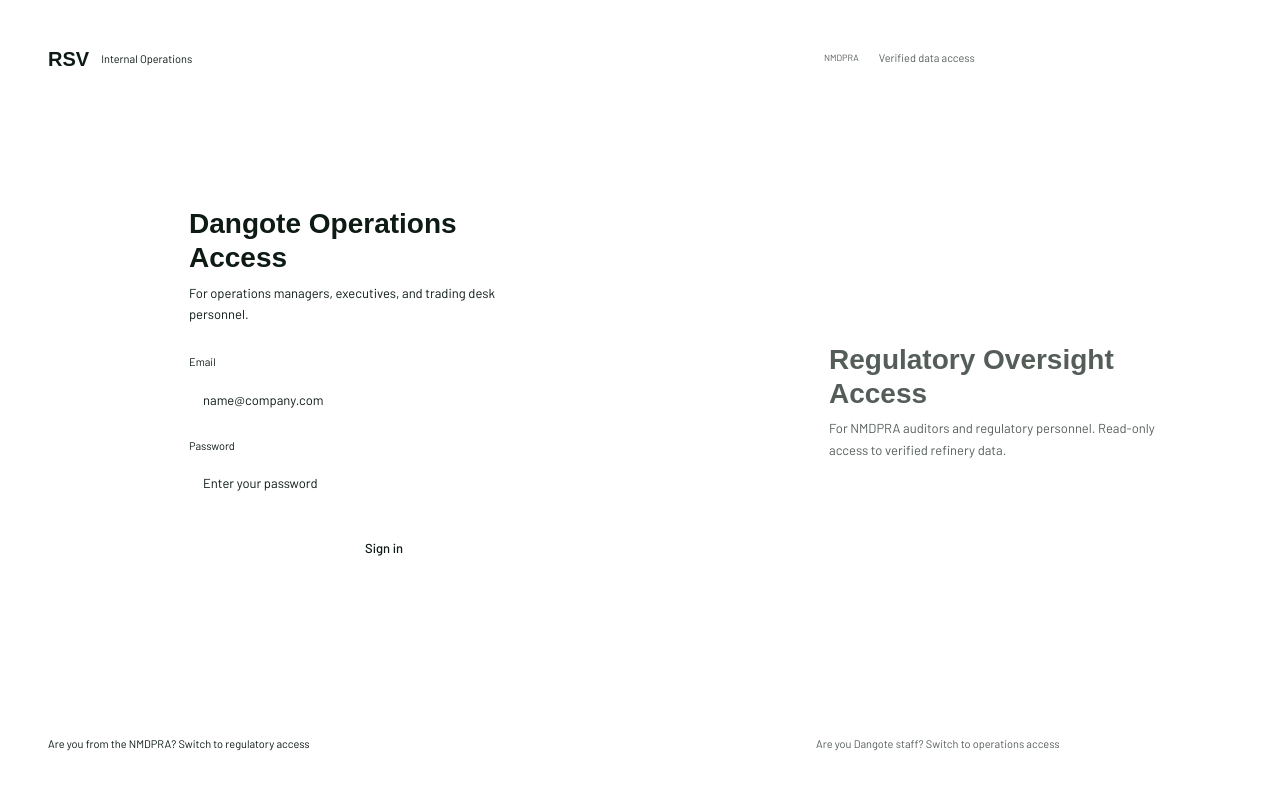
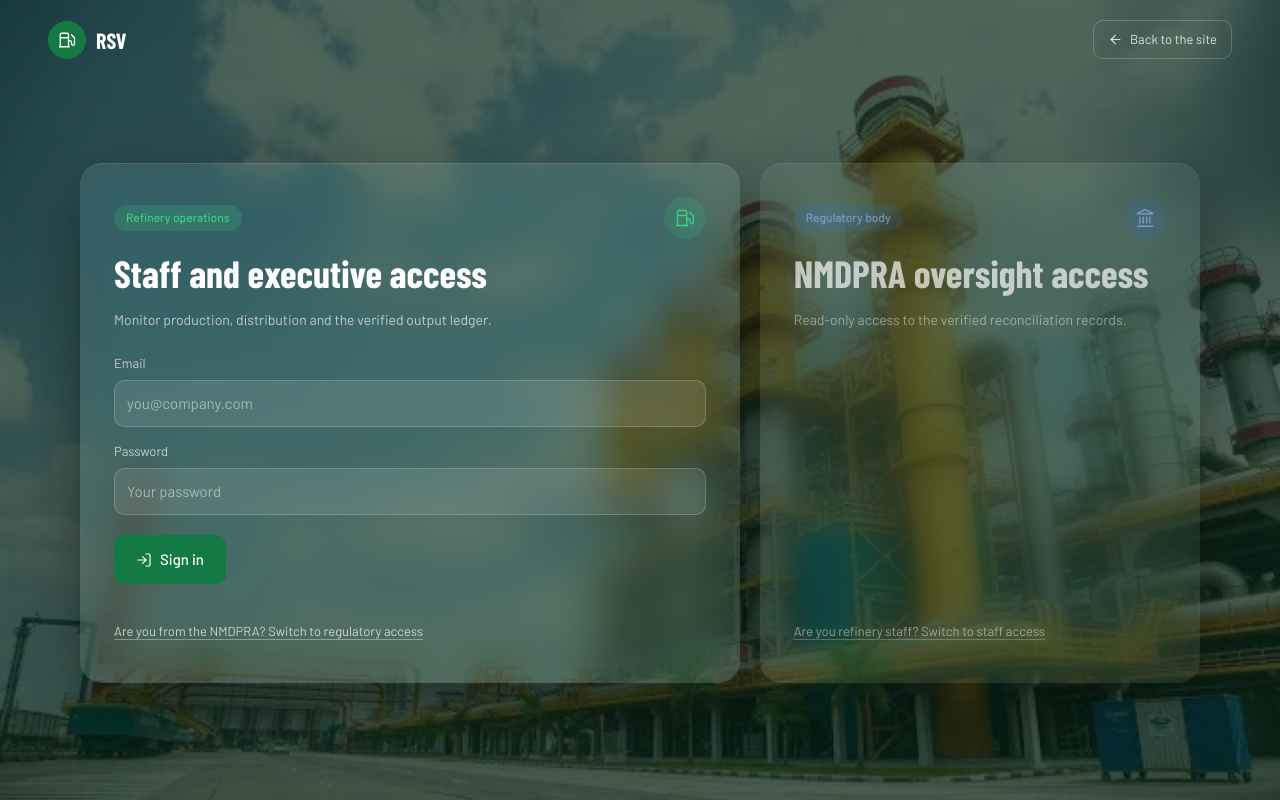
Before and after one commit to Mykelsown/RSV-project, a React (Vite) app in the folder client/: page /login in a window 1280 px wide. Built offline with nearby package versions, Linux system fonts and the light colour scheme.

Commit message:
feat: rebuild login page with dual glass panels

```diff
--- a/client/src/LoginPage.css
+++ b/client/src/LoginPage.css
@@ -1,39 +1,241 @@
-.login-page { display: flex; min-height: 100svh; overflow: hidden; background: var(--base); }
-.login-home { display: none; }
-.login-panel { position: relative; display: flex; flex: 0 0 40%; flex-direction: column; justify-content: space-between; min-width: 0; padding: 48px; overflow: hidden; opacity: .7; transition: flex-basis .4s cubic-bezier(.4, 0, .2, 1), opacity .3s ease; }
-.login-panel::before { position: absolute; inset: 0; content: ''; pointer-events: none; opacity: .12; background: repeating-linear-gradient(135deg, transparent 0 8px, rgba(255, 255, 255, .13) 8px 9px, transparent 9px 18px); }
-.login-panel > * { position: relative; }
-.login-panel--operations { background: var(--wine-deep); }
-.login-panel--regulatory { background: var(--blue-deep); }
-.login-panel--active { flex-basis: 60%; opacity: 1; }
-.login-panel-top { display: flex; align-items: center; gap: 12px; color: var(--blue-bright); font-size: 11px; }
-.login-brand { color: var(--text); font: 700 20px 'Syne', sans-serif; text-decoration: none; }
-.regulatory-badge { border: 1px solid var(--border-blue); border-radius: 4px; padding: 3px 8px; color: var(--blue-bright); font-size: 9px; }
-.login-panel-content { width: min(100%, 390px); margin: auto; }
-.login-panel-content h1 { max-width: 330px; color: var(--text); font: 700 28px/1.2 'Syne', sans-serif; }
-.login-panel-content > p { max-width: 360px; margin-top: 8px; color: var(--text-muted); font-size: 13px; font-weight: 300; line-height: 1.65; }
-.login-form { display: grid; grid-template-rows: 0fr; opacity: 0; pointer-events: none; transition: opacity .3s ease, grid-template-rows .3s ease; }
-.login-form fieldset { min-height: 0; overflow: hidden; border: 0; }
-.login-panel--active .login-form { grid-template-rows: 1fr; margin-top: 28px; opacity: 1; pointer-events: all; }
-.login-form fieldset { display: flex; flex-direction: column; gap: 15px; }
-.login-form label { display: flex; flex-direction: column; gap: 7px; color: var(--text-muted); font-size: 11px; }
-.login-form input { width: 100%; border: 1px solid var(--border); border-radius: 8px; outline: none; padding: 11px 14px; background: rgba(255, 255, 255, .05); color: var(--text); font-size: 13px; transition: border-color .2s ease; }
-.login-form input::placeholder { color: var(--text-faint); }
-.login-panel--operations .login-form input:focus { border-color: var(--wine); }
-.login-panel--regulatory .login-form input:focus { border-color: var(--blue); }
-.login-submit { width: 100%; margin-top: 6px; border: 0; border-radius: 8px; padding: 11px; background: var(--wine); color: var(--text); font-size: 13px; font-weight: 500; transition: background .2s ease; }
-.login-submit:hover { background: var(--wine-mid); }
-.login-panel--regulatory .login-submit { background: var(--blue); }
-.login-panel--regulatory .login-submit:hover { background: var(--blue-mid); }
-.login-error { min-height: 14px; color: rgba(200, 34, 58, .95); font-size: 11px; }
-.login-switch { align-self: flex-start; border: 0; background: transparent; color: var(--blue-bright); text-align: left; font-size: 11px; line-height: 1.5; }
-.login-switch:hover { text-decoration: underline; }
-@media (max-width: 760px) {
-  .login-page { min-height: 100svh; flex-direction: column; overflow-y: auto; }
-  .login-panel { flex: 0 0 auto; min-height: 40svh; padding: 26px 24px; transition: min-height .4s cubic-bezier(.4, 0, .2, 1), opacity .3s ease; }
-  .login-panel--active { min-height: 60svh; order: -1; }
-  .login-panel--receded { order: 1; }
-  .login-panel-content { width: min(100%, 460px); margin: 34px 0; }
-  .login-panel-content h1 { font-size: 25px; }
-  .login-switch { max-width: 100%; }
+/* Frontend Redesign V3: login page */
+.login-page {
+  position: relative;
+  min-height: 100svh;
+  display: flex;
+  flex-direction: column;
+  padding: 20px clamp(14px, 4vw, 48px) 40px;
+  overflow-x: hidden;
+  background: var(--green-900); /* fallback if the photo is missing */
+  color: var(--white);
 }
+
+.login-page__bg, .login-page__overlay { position: absolute; inset: 0; }
+
+.login-page__bg img {
+  width: 100%;
+  height: 100%;
+  object-fit: cover;
+}
+
+.login-page__overlay { background: rgba(7, 37, 22, 0.7); }
+
+.login-page__top {
+  position: relative;
+  z-index: 1;
+  display: flex;
+  align-items: center;
+  justify-content: space-between;
+  margin-bottom: 26px;
+}
+
+.login-page__brand {
+  display: inline-flex;
+  align-items: center;
+  gap: 10px;
+  color: var(--white);
+  text-decoration: none;
+  font-family: 'Barlow Condensed', sans-serif;
+  font-weight: 700;
+  font-size: 22px;
+}
+
+.login-page__back {
+  display: inline-flex;
+  align-items: center;
+  gap: 7px;
+  padding: 8px 14px;
+  border-radius: 10px;
+  border: 1px solid rgba(255, 255, 255, 0.2);
+  color: rgba(255, 255, 255, 0.82);
+  font-size: 13px;
+  text-decoration: none;
+  transition: border-color var(--dur-hover) var(--ease-out), color var(--dur-hover) var(--ease-out), background-color var(--dur-hover) var(--ease-out);
+}
+
+.login-page__back:hover {
+  border-color: rgba(255, 255, 255, 0.4);
+  background: rgba(255, 255, 255, 0.08);
+  color: var(--white);
+}
+
+.login-panels {
+  position: relative;
+  z-index: 1;
+  display: flex;
+  gap: clamp(12px, 1.6vw, 20px);
+  width: min(1120px, 100%);
+  margin: auto;
+}
+
+.login-panels::after { content: none; }
+
+/* Panels: dominant 60% / receded 40% with a width transition */
+.login-panel {
+  flex: 1 1 40%;
+  min-width: 0;
+  min-height: 520px;
+  border-radius: 22px;
+  padding: clamp(20px, 3vw, 34px);
+  display: flex;
+  flex-direction: column;
+  gap: 14px;
+  background: rgba(7, 37, 22, 0.55); /* solid fallback */
+  box-shadow: 0 30px 60px rgba(2, 12, 7, 0.5), inset 0 1px 0 rgba(255, 255, 255, 0.12);
+  transition: flex-basis 450ms var(--ease-out), opacity 320ms var(--ease-out), box-shadow 320ms var(--ease-out);
+}
+
+@supports (backdrop-filter: blur(18px)) or (-webkit-backdrop-filter: blur(18px)) {
+  .login-panel {
+    background: var(--glass);
+    -webkit-backdrop-filter: blur(18px) saturate(140%);
+    backdrop-filter: blur(18px) saturate(140%);
+  }
+}
+
+.login-panel.is-dominant { flex-basis: 60%; opacity: 1; }
+
+.login-panel.is-receded { opacity: 0.7; }
+
+.login-panel__head {
+  display: flex;
+  align-items: center;
+  justify-content: space-between;
+  gap: 12px;
+}
+
+.login-panel__badge {
+  padding: 3px 12px;
+  border-radius: 999px;
+  font-size: 12px;
+  font-weight: 500;
+}
+
+.login-panel__badge--green {
+  background: rgba(60, 207, 130, 0.18);
+  color: var(--green-400);
+}
+
+.login-panel__badge--blue {
+  background: rgba(47, 124, 240, 0.2);
+  color: var(--blue-300);
+}
+
+.login-panel__mark {
+  display: inline-flex;
+  align-items: center;
+  justify-content: center;
+  width: 42px;
+  height: 42px;
+  border-radius: 50%;
+  background: rgba(60, 207, 130, 0.16);
+  color: var(--green-400);
+}
+
+.login-panel--regulator .login-panel__mark {
+  background: rgba(47, 124, 240, 0.16);
+  color: var(--blue-300);
+}
+
+.login-panel h1 {
+  font-size: clamp(28px, 3vw, 38px);
+  color: var(--white);
+}
+
+.login-panel__intro {
+  color: rgba(255, 255, 255, 0.68);
+  font-size: 14px;
+  max-width: 380px;
+}
+
+.login-panel__form {
+  display: flex;
+  flex-direction: column;
+  gap: 14px;
+  margin-top: 8px;
+  opacity: 1;
+  transition: opacity 320ms var(--ease-out);
+}
+
+.login-panel__form.is-hidden {
+  opacity: 0;
+  pointer-events: none;
+}
+
+.login-panel__form label { display: flex; flex-direction: column; gap: 6px; }
+.login-panel__form label span { font-size: 13px; color: rgba(255, 255, 255, 0.7); }
+
+.login-panel__error {
+  background: rgba(217, 68, 82, 0.16);
+  border: 1px solid rgba(217, 68, 82, 0.35);
+  color: #ffb3ba;
+  border-radius: 10px;
+  padding: 10px 12px;
+  font-size: 13px;
+  line-height: 1.5;
+}
+
+.login-panel__submit {
+  margin-top: 6px;
+  align-self: flex-start;
+}
+
+/* Shared local button style (renders below both panels regardless of router chunk) */
+.login-panel__submit,
+.login-page__back {
+  position: relative;
+  overflow: hidden;
+  isolation: isolate;
+}
+
+.login-panel__submit {
+  display: inline-flex;
+  align-items: center;
+  gap: 8px;
+  border: 0;
+  border-radius: 10px;
+  padding: 12px 22px;
+  background: var(--green-600);
+  color: var(--white);
+  font-weight: 500;
+  font-size: 15px;
+  cursor: pointer;
+  transition: background-color var(--dur-hover) var(--ease-out), opacity var(--dur-hover) var(--ease-out);
+}
+
+.login-panel__submit:hover { background: var(--green-500); }
+.login-panel__submit:disabled { opacity: 0.6; cursor: default; }
+
+.login-panel__submit--blue { background: var(--blue-600); }
+.login-panel__submit--blue:hover { background: var(--blue-500); }
+
+.login-panel__switch {
+  margin-top: auto;
+  align-self: flex-start;
+  border: 0;
+  background: none;
+  padding: 6px 0;
+  color: rgba(255, 255, 255, 0.72);
+  font-size: 13px;
+  text-decoration: underline;
+  text-underline-offset: 3px;
+  text-decoration-color: rgba(255, 255, 255, 0.35);
+  transition: color var(--dur-hover) var(--ease-out);
+}
+
+.login-panel__switch:hover { color: var(--white); }
+
+/* Mobile: stack the panels */
+@media (max-width: 860px) {
+  .login-panels { flex-direction: column; }
+  .login-panel { flex-basis: auto; min-height: 0; }
+  .login-panel.is-receded { opacity: 1; }
+  .login-panel__form.is-hidden { display: none; }
+  .login-panel__form { opacity: 1; }
+  .login-panel__submit { align-self: stretch; justify-content: center; }
+}
+
+@media (prefers-reduced-motion: reduce) {
+  .login-panel { transition: none; }
+  .login-panel__form { transition: none; }
+}
--- a/client/src/LoginPage.tsx
+++ b/client/src/LoginPage.tsx
@@ -1,72 +1,131 @@
 import { useState, type FormEvent } from 'react'
 import { Link } from 'react-router-dom'
+import { ArrowLeft, Fuel, Landmark, LogIn } from 'lucide-react'
+import './LoginPage.css'
+import RippleSurface from './components/RippleSurface'
+import RippleButton from './components/RippleButton'
 import { useAuth } from './auth/AuthContext'
-import './LoginPage.css'
 
-type Audience = 'operations' | 'regulatory'
+type Side = 'staff' | 'regulator'
 
-function LoginPage() {
+const ERROR_HINT = 'Check that the email and password belong to this account type, then try again.'
+
+function LoginFormPanel({
+  side,
+  dominant,
+  onSwitch,
+}: {
+  side: Side
+  dominant: boolean
+  onSwitch: () => void
+}) {
+  const isStaff = side === 'staff'
   const { login } = useAuth()
-  const [activeAudience, setActiveAudience] = useState<Audience>('operations')
-  const [operationsEmail, setOperationsEmail] = useState('')
-  const [operationsPassword, setOperationsPassword] = useState('')
-  const [regulatoryEmail, setRegulatoryEmail] = useState('')
-  const [regulatoryPassword, setRegulatoryPassword] = useState('')
-  const [operationsError, setOperationsError] = useState('')
-  const [regulatoryError, setRegulatoryError] = useState('')
+  const [email, setEmail] = useState('')
+  const [password, setPassword] = useState('')
+  const [error, setError] = useState<string | null>(null)
+  const [loading, setLoading] = useState(false)
 
-  const submit = async (event: FormEvent<HTMLFormElement>, audience: Audience) => {
+  const submit = async (event: FormEvent) => {
     event.preventDefault()
-    const isOperations = audience === 'operations'
-    const email = isOperations ? operationsEmail : regulatoryEmail
-    const password = isOperations ? operationsPassword : regulatoryPassword
-    const setError = isOperations ? setOperationsError : setRegulatoryError
-    setError('')
+    if (!email.trim() || !password) {
+      setError('Enter both the email and the password to sign in.')
+      return
+    }
+    setLoading(true)
+    setError(null)
     try {
-      await login(email, password)
-    } catch (error) {
-      setError(error instanceof Error ? error.message : 'Unable to sign in')
+      await login(email.trim(), password)
+    } catch (err) {
+      const reason = err instanceof Error && err.message && !err.message.startsWith('Invalid') ? err.message : 'The email or password is not correct.'
+      setError(`${reason} ${ERROR_HINT}`)
+      setLoading(false)
     }
   }
 
   return (
-    <main className={`login-page login-page--${activeAudience}`}>
-      <Link className="login-home" to="/" aria-label="RSV home">RSV</Link>
-      <section className={`login-panel login-panel--operations ${activeAudience === 'operations' ? 'login-panel--active' : 'login-panel--receded'}`}>
-        <div className="login-panel-top"><Link className="login-brand" to="/">RSV</Link><span>Internal Operations</span></div>
-        <div className="login-panel-content">
-          <h1>Dangote Operations Access</h1>
-          <p>For operations managers, executives, and trading desk personnel.</p>
-          <form className="login-form" onSubmit={(event) => submit(event, 'operations')}>
-            <fieldset disabled={activeAudience !== 'operations'}>
-              <label>Email<input type="email" autoComplete="username" placeholder="name@company.com" value={operationsEmail} onChange={(event) => setOperationsEmail(event.target.value)} required /></label>
-              <label>Password<input type="password" autoComplete="current-password" placeholder="Enter your password" value={operationsPassword} onChange={(event) => setOperationsPassword(event.target.value)} required /></label>
-              <button type="submit" className="login-submit">Sign in</button>
-              <div className="login-error" role="alert">{operationsError}</div>
-            </fieldset>
-          </form>
-        </div>
-        <button className="login-switch" type="button" onClick={() => setActiveAudience('regulatory')}>Are you from the NMDPRA? Switch to regulatory access</button>
-      </section>
-
-      <section className={`login-panel login-panel--regulatory ${activeAudience === 'regulatory' ? 'login-panel--active' : 'login-panel--receded'}`}>
-        <div className="login-panel-top"><span className="regulatory-badge">NMDPRA</span><span>Verified data access</span></div>
-        <div className="login-panel-content">
-          <h1>Regulatory Oversight Access</h1>
-          <p>For NMDPRA auditors and regulatory personnel. Read-only access to verified refinery data.</p>
-          <form className="login-form" onSubmit={(event) => submit(event, 'regulatory')}>
-            <fieldset disabled={activeAudience !== 'regulatory'}>
-              <label>Email<input type="email" autoComplete="username" placeholder="name@agency.gov.ng" value={regulatoryEmail} onChange={(event) => setRegulatoryEmail(event.target.value)} required /></label>
-              <label>Password<input type="password" autoComplete="current-password" placeholder="Enter your password" value={regulatoryPassword} onChange={(event) => setRegulatoryPassword(event.target.value)} required /></label>
-              <button type="submit" className="login-submit">Sign in as Regulator</button>
-              <div className="login-error" role="alert">{regulatoryError}</div>
-            </fieldset>
-          </form>
-        </div>
-        <button className="login-switch" type="button" onClick={() => setActiveAudience('operations')}>Are you Dangote staff? Switch to operations access</button>
-      </section>
-    </main>
+    <RippleSurface
+      lift={false}
+      variant="glass"
+      className={`login-panel login-panel--${side} ${dominant ? 'is-dominant' : 'is-receded'}`}
+    >
+      <div className="login-panel__head">
+        <span className={`login-panel__badge ${isStaff ? 'login-panel__badge--green' : 'login-panel__badge--blue'}`}>
+          {isStaff ? 'Refinery operations' : 'Regulatory body'}
+        </span>
+        <span className="login-panel__mark" aria-hidden="true">
+          {isStaff ? <Fuel size={20} strokeWidth={1.75} /> : <Landmark size={20} strokeWidth={1.75} />}
+        </span>
+      </div>
+      <h1>{isStaff ? 'Staff and executive access' : 'NMDPRA oversight access'}</h1>
+      <p className="login-panel__intro">
+        {isStaff
+          ? 'Monitor production, distribution and the verified output ledger.'
+          : 'Read-only access to the verified reconciliation records.'}
+      </p>
+      <form className={`login-panel__form ${dominant ? '' : 'is-hidden'}`} onSubmit={submit} aria-hidden={!dominant}>
+        <label>
+          <span>Email</span>
+          <input
+            className={`glass-input ${isStaff ? '' : 'glass-input--regulator'}`}
+            type="email"
+            name="email"
+            autoComplete="email"
+            placeholder="you@company.com"
+            value={email}
+            onChange={(event) => setEmail(event.target.value)}
+            tabIndex={dominant ? 0 : -1}
+          />
+        </label>
+        <label>
+          <span>Password</span>
+          <input
+            className={`glass-input ${isStaff ? '' : 'glass-input--regulator'}`}
+            type="password"
+            name="password"
+            autoComplete="current-password"
+            placeholder="Your password"
+            value={password}
+            onChange={(event) => setPassword(event.target.value)}
+            tabIndex={dominant ? 0 : -1}
+          />
+        </label>
+        {error && <p className="login-panel__error" role="alert">{error}</p>}
+        <RippleButton type="submit" className={`login-panel__submit ${isStaff ? '' : 'login-panel__submit--blue'}`} disabled={loading} tabIndex={dominant ? 0 : -1}>
+          <LogIn size={16} strokeWidth={1.75} /> {loading ? 'Signing in' : 'Sign in'}
+        </RippleButton>
+      </form>
+      <button type="button" className="login-panel__switch" onClick={onSwitch} tabIndex={dominant ? 0 : -1}>
+        {isStaff
+          ? 'Are you from the NMDPRA? Switch to regulatory access'
+          : 'Are you refinery staff? Switch to staff access'}
+      </button>
+    </RippleSurface>
   )
 }
 
-export default LoginPage
+export default function LoginPage() {
+  const [side, setSide] = useState<Side>('staff')
+
+  return (
+    <div className="login-page">
+      <div className="login-page__bg" aria-hidden="true">
+        <img src="/images/refinery-hero.jpg" alt="" onError={(event) => { event.currentTarget.style.display = 'none' }} />
+        <div className="login-page__overlay" />
+      </div>
+      <header className="login-page__top">
+        <Link to="/" className="login-page__brand">
+          <span className="lp-logo-mark"><Fuel size={18} strokeWidth={1.75} /></span>
+          <span>RSV</span>
+        </Link>
+        <Link to="/" className="login-page__back">
+          <ArrowLeft size={15} strokeWidth={1.75} /> Back to the site
+        </Link>
+      </header>
+      <main className="login-panels">
+        <LoginFormPanel side="staff" dominant={side === 'staff'} onSwitch={() => setSide('regulator')} />
+        <LoginFormPanel side="regulator" dominant={side === 'regulator'} onSwitch={() => setSide('staff')} />
+      </main>
+    </div>
+  )
+}
```
